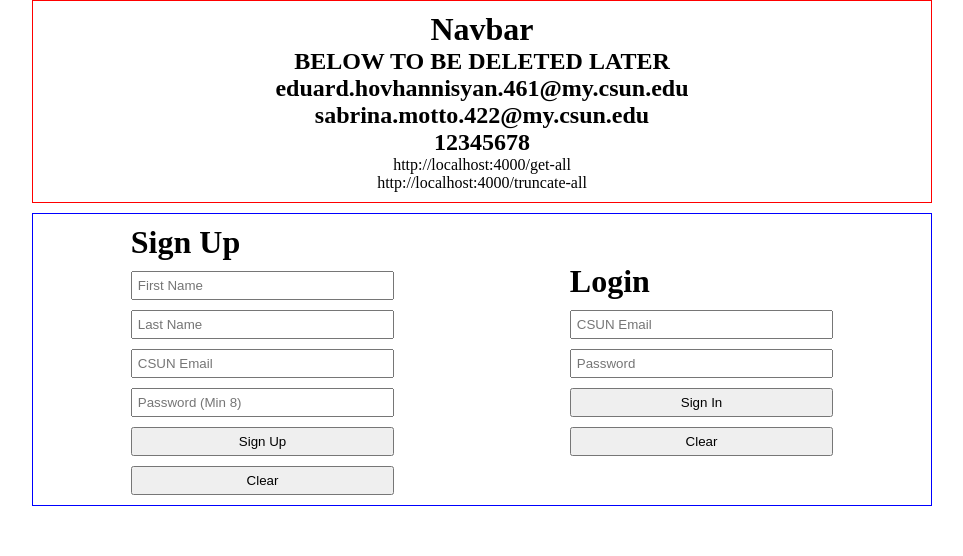
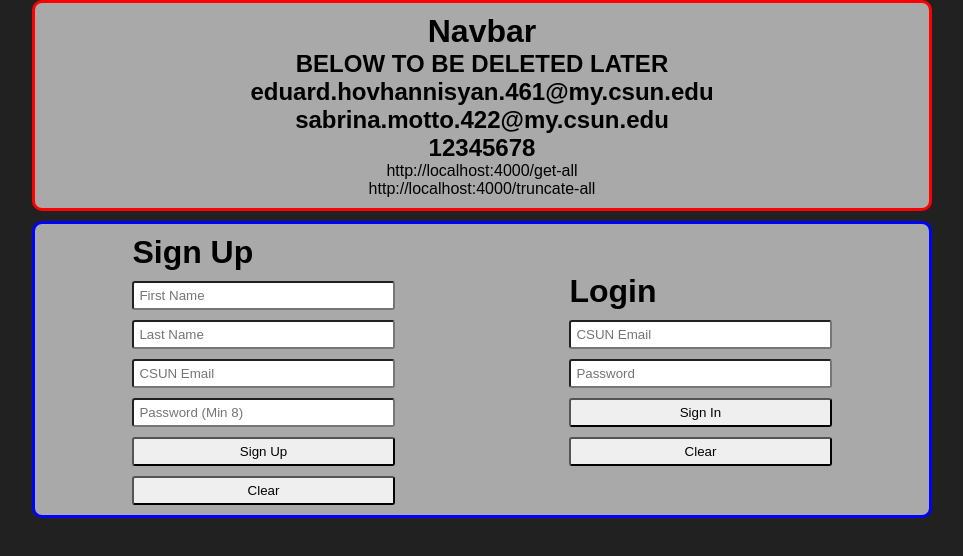
Before and after one commit to dchurley/CSUN-Task-List-Front, a React (Create React App) app: page / in a window 1280 px wide. Shown: the top 556 px of the page, without its empty margins (158-1121 px from the left). Built offline with nearby package versions, Linux system fonts and the light colour scheme.

Commit message:
made it look a little nicer

```diff
--- a/src/App.css
+++ b/src/App.css
@@ -1,3 +1,16 @@
+* {
+    border-radius: 3px;
+    font-family: 'Reem Kufi', sans-serif;
+}
+
+body {
+    background-color: #212121;
+}
+
+div {
+    border-radius: 10px;
+}
+
 .App {
   max-width: 900px;
   margin-left: auto;
@@ -6,7 +19,8 @@
 
 .navbar_container {
   padding: 10px 20px;
-  border: 1px solid red;
+  border: 3px solid red;
+  background-color: darkgray;
   text-align: center;
 }
 
@@ -14,8 +28,9 @@
     margin-top: 10px;
     display: flex;
     justify-content: space-around;
+    background-color: darkgrey;
     align-items: center;
-  border: 1px solid blue;
+    border: 3px solid blue;
     padding: 10px;
 }
 
@@ -28,14 +43,16 @@
 
 .user_dashboard_container {
     margin-top: 10px;
-  border: 1px solid purple;
+    border: 3px solid purple;
     padding: 10px;
+    background-color: darkgrey;
 }
 
 .user_dashboard_navbar {
     display: flex;
     align-items: center;
     justify-content: space-between;
+    background-color: darkgrey;
 }
 
 .user_dashboard_tools {
@@ -43,28 +60,32 @@
     align-items: center;
     justify-content: space-around;
     padding: 5px;
-  border: 1px solid coral;
+    border: 3px solid coral;
+    background-color: #212121;
 }
 
 .user_dashboard_add_category {
-  border: 1px solid green;
+    border: 3px solid green;
     padding: 10px;
     display: flex;
     flex-direction: column;
+    background-color: darkgrey;
     gap: 5px;
 }
 
 .user_dashboard_add_task {
-  border: 1px solid orange;
+    border: 3px solid orange;
     padding: 10px;
     display: flex;
     flex-direction: column;
+    background-color: darkgrey;
     gap: 5px;
 }
 
 .user_dashboard_tasks_container {
     padding: 5px;
-  border: 1px solid brown;
+    border: 3px solid brown;
+    background-color: #212121;
     margin-top: 10px;
 }
 
@@ -80,6 +101,7 @@
   display: flex;
   flex-direction: column;
   gap: 10px;
+
 }
 
 .multiline {
@@ -88,10 +110,11 @@
 
 .user_dashboard_tasks_view_task {
     padding: 5px 20px;
-  border: 1px solid orange;
+    border: 3px solid orange;
     display: flex;
     align-items: center;
     justify-content: space-between;
+    background-color: darkgrey;
 }
 
 .user_dashboard_tasks_view_task_left {
@@ -107,10 +130,11 @@
 
 .user_dashboard_tasks_view_task_completed_container {
     padding: 5px 20px;
-  border: 1px solid lightblue;
+    border: 3px solid lightblue;
     display: flex;
     justify-content: space-between;
     align-items: center;
+    background-color: #454545;
 }
 
 .user_dashboard_tasks_view_task_completed {
```
Also changed, not shown: 4 other files (tests, documents, lock files or other folders). Lines whose indentation alone changed are shown as unchanged.
